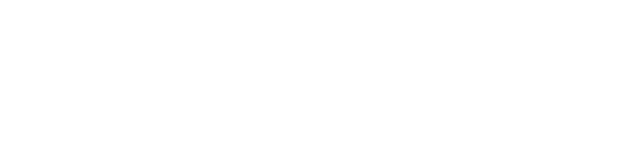
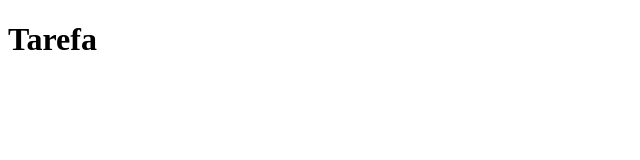
Before and after one commit to HannaBordignon/tarefa, a plain HTML site: page index.html in a window 1280 px wide. Shown: the whole page, without its empty margins (0-640 px from the left). Drawn offline with Linux system fonts and the light colour scheme.

Commit message:
coloquei titulo

```diff
--- a/index.html
+++ b/index.html
@@ -6,6 +6,6 @@
     <title>Document</title>
 </head>
 <body>
-
+    <h1>Tarefa</h1>
 </body>
 </html>
```
